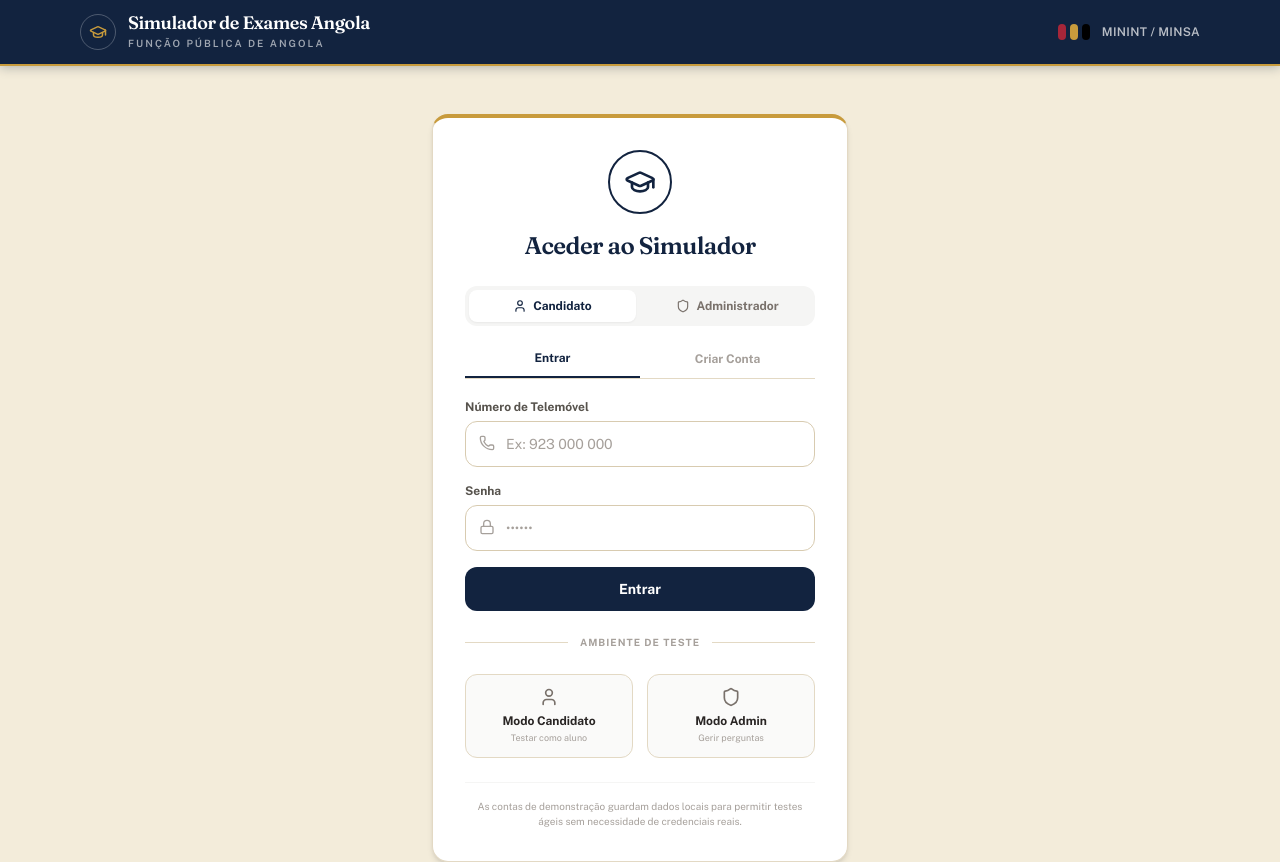
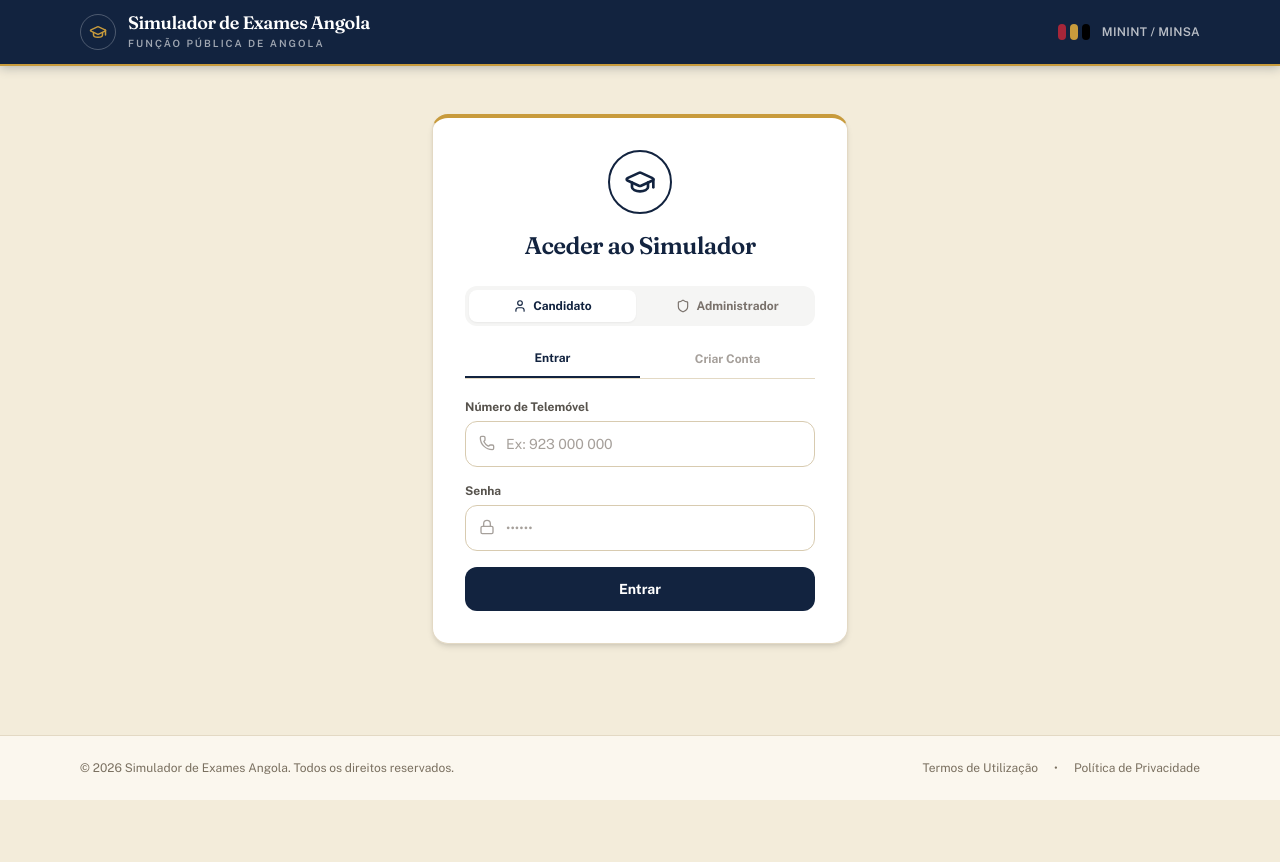
Before and after one commit to paulo-pnj1/SimulaConcurso, a React (Vite) app: page / in a window 1280 px wide. Shown: the top 862 px of the page. After the commit the page ends 800 px from the top, so only its background shows below. Built offline with nearby package versions, Linux system fonts and the light colour scheme; no server answers; the database is empty.

Commit message:
primeiro commit

```diff
--- a/src/App.tsx
+++ b/src/App.tsx
@@ -93,14 +93,8 @@ export default function App() {
           setIsLoading(false);
         }
       } else {
-        // Only reset if we are not signed in as a local Demo user
-        setCurrentUser((prev) => {
-          if (prev?.uid.startsWith("demo-")) {
-            return prev; // keep demo user session active
-          }
-          setScreen("auth");
-          return null;
-        });
+        setCurrentUser(null);
+        setScreen("auth");
       }
     });
 
@@ -124,23 +118,6 @@ export default function App() {
       setUserResults(fetched);
     } catch (err) {
       console.error("Erro ao carregar histórico do candidato:", err);
-      // fallback mock results for Demo user
-      if (uid.startsWith("demo-")) {
-        setUserResults([
-          {
-            id: "demo-res-1",
-            candidateUid: "demo-candidate-123",
-            candidateName: "Candidato de Teste",
-            candidateEmail: "candidato@concurso.ao",
-            ministerio: "MININT" as ConcursoType,
-            score: 70,
-            respostasCorretas: 14,
-            totalPerguntas: 20,
-            tempoGasto: 1045,
-            createdAt: new Date(Date.now() - 3600000 * 3).toISOString(),
-          }
-        ]);
-      }
     } finally {
       setLoadingResults(false);
     }
@@ -229,18 +206,12 @@ export default function App() {
   };
 
   const handleSignOut = async () => {
-    if (currentUser?.uid.startsWith("demo-")) {
-      // Clear demo state locally
+    try {
+      await signOut(auth);
       setCurrentUser(null);
       setScreen("auth");
-    } else {
-      try {
-        await signOut(auth);
-        setCurrentUser(null);
-        setScreen("auth");
-      } catch (e) {
-        console.error("Erro no logout:", e);
-      }
+    } catch (e) {
+      console.error("Erro no logout:", e);
     }
   };
 
@@ -251,7 +222,7 @@ export default function App() {
 
   // Permite ao candidato verificar se o Admin já ativou o seu acesso Premium
   const handleRefreshPremiumStatus = async () => {
-    if (!currentUser || currentUser.uid.startsWith("demo-")) return;
+    if (!currentUser) return;
     try {
       const userRef = doc(db, "users", currentUser.uid);
       const userSnap = await getDoc(userRef);
@@ -278,10 +249,6 @@ export default function App() {
   // a mensagem de "aguarde, vamos verificar e ativar".
   const handleMarkPaymentPending = async () => {
     if (!currentUser) return;
-    if (currentUser.uid.startsWith("demo-")) {
-      setCurrentUser((prev) => (prev ? { ...prev, paymentStatus: "pending" } : prev));
-      return;
-    }
     try {
       const userRef = doc(db, "users", currentUser.uid);
       await setDoc(userRef, { paymentStatus: "pending", pendingSince: new Date().toISOString() }, { merge: true });
--- a/src/components/AdminDashboard.tsx
+++ b/src/components/AdminDashboard.tsx
@@ -115,29 +115,6 @@ export default function AdminDashboard({ adminUser, onBack }: AdminDashboardProp
       setUsers(fetched);
     } catch (err: any) {
       console.error("Erro ao carregar lista de candidatos:", err);
-      if (adminUser.uid.startsWith("demo-")) {
-        setUsers([
-          {
-            uid: "demo-candidate-123",
-            name: "Sebastião Manuel",
-            email: "sebastiao@concurso.ao",
-            telefone: "923 111 222",
-            role: "candidate",
-            isPremium: true,
-            paymentStatus: "none",
-            premiumActivatedAt: new Date(Date.now() - 3600000 * 5).toISOString(),
-          },
-          {
-            uid: "demo-candidate-456",
-            name: "Isabel Nzumba",
-            email: "isabel@gmail.com",
-            telefone: "912 333 444",
-            role: "candidate",
-            isPremium: false,
-            paymentStatus: "pending",
-          },
-        ]);
-      }
     } finally {
       setLoadingUsers(false);
     }
@@ -213,47 +190,6 @@ export default function AdminDashboard({ adminUser, onBack }: AdminDashboardProp
       setResults(fetched);
     } catch (err: any) {
       console.error("Erro ao carregar resultados dos candidatos:", err);
-      // Fallback/Mock results for preview if firebase collection lacks read permission or isn't fully set up yet
-      if (adminUser.uid.startsWith("demo-")) {
-        setResults([
-          {
-            id: "res-1",
-            candidateUid: "demo-candidate-123",
-            candidateName: "Sebastião Manuel",
-            candidateEmail: "sebastiao@concurso.ao",
-            ministerio: "MININT",
-            score: 75,
-            respostasCorretas: 15,
-            totalPerguntas: 20,
-            tempoGasto: 1240,
-            createdAt: new Date(Date.now() - 3600000 * 2).toISOString(),
-          },
-          {
-            id: "res-2",
-            candidateUid: "demo-candidate-456",
-            candidateName: "Isabel Nzumba",
-            candidateEmail: "isabel@gmail.com",
-            ministerio: "MINSA",
-            score: 45,
-            respostasCorretas: 9,
-            totalPerguntas: 20,
-            tempoGasto: 1800,
-            createdAt: new Date(Date.now() - 3600000 * 24).toISOString(),
-          },
-          {
-            id: "res-3",
-            candidateUid: "demo-candidate-789",
-            candidateName: "José Pedro",
-            candidateEmail: "jose.pedro@hotmail.com",
-            ministerio: "MININT",
-            score: 90,
-            respostasCorretas: 18,
-            totalPerguntas: 20,
-            tempoGasto: 950,
-            createdAt: new Date(Date.now() - 3600000 * 48).toISOString(),
-          },
-        ]);
-      }
     } finally {
       setLoadingResults(false);
     }
--- a/src/components/AuthScreen.tsx
+++ b/src/components/AuthScreen.tsx
@@ -203,26 +203,6 @@ export default function AuthScreen({ onAuthSuccess }: AuthScreenProps) {
     }
   };
 
-  // Acessos rápidos de demonstração (não passam pelo Firebase, só para testar a app)
-  const handleDemoLogin = (role: "admin" | "candidate") => {
-    setIsLoading(true);
-    setError(null);
-    setTimeout(() => {
-      const isCandidate = role === "candidate";
-      const demoUser: UserProfile = {
-        uid: isCandidate ? "demo-candidate-123" : "demo-admin-456",
-        name: isCandidate ? "Candidato de Teste" : "Administrador (Paulo)",
-        email: isCandidate ? "923000000@candidatos.simulador-angola.local" : "pnjpaulo175@gmail.com",
-        telefone: isCandidate ? "923 000 000" : undefined,
-        role,
-        isPremium: !isCandidate,
-        paymentStatus: "none",
-      };
-      setIsLoading(false);
-      onAuthSuccess(demoUser);
-    }, 500);
-  };
-
   return (
     <div className="max-w-md mx-auto px-4 py-12">
       <motion.div
@@ -401,41 +381,6 @@ export default function AuthScreen({ onAuthSuccess }: AuthScreenProps) {
             </button>
           </form>
         )}
-
-        {/* Quick Demo Access */}
-        <div className="relative my-6 flex items-center justify-center">
-          <span className="absolute inset-x-0 h-px bg-[#E3D9C4]" />
-          <span className="relative bg-white px-3 text-[10px] font-bold text-stone-400 uppercase tracking-widest">
-            Ambiente de Teste
-          </span>
-        </div>
-        <div className="grid grid-cols-2 gap-3.5">
-          <button
-            onClick={() => handleDemoLogin("candidate")}
-            disabled={isLoading}
-            className="flex flex-col items-center justify-center p-3 border border-[#E3D9C4] hover:border-[#12233F] bg-stone-50 hover:bg-stone-50/50 rounded-xl transition-all cursor-pointer group text-center"
-          >
-            <User className="w-5 h-5 text-stone-500 group-hover:text-[#12233F] mb-1.5" />
-            <span className="text-xs font-bold text-stone-800">Modo Candidato</span>
-            <span className="text-[9px] text-stone-400 mt-0.5">Testar como aluno</span>
-          </button>
-
-          <button
-            onClick={() => handleDemoLogin("admin")}
-            disabled={isLoading}
-            className="flex flex-col items-center justify-center p-3 border border-[#E3D9C4] hover:border-[#A62639] bg-stone-50 hover:bg-stone-50/50 rounded-xl transition-all cursor-pointer group text-center"
-          >
-            <Shield className="w-5 h-5 text-stone-500 group-hover:text-[#A62639] mb-1.5" />
-            <span className="text-xs font-bold text-stone-800">Modo Admin</span>
-            <span className="text-[9px] text-stone-400 mt-0.5">Gerir perguntas</span>
-          </button>
-        </div>
-
-        <div className="mt-6 pt-4 border-t border-stone-100 text-center">
-          <p className="text-[10px] text-stone-400 leading-normal">
-            As contas de demonstração guardam dados locais para permitir testes ágeis sem necessidade de credenciais reais.
-          </p>
-        </div>
       </motion.div>
     </div>
   );
```
